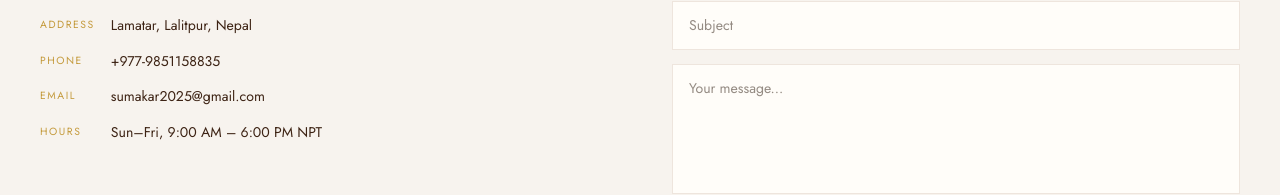
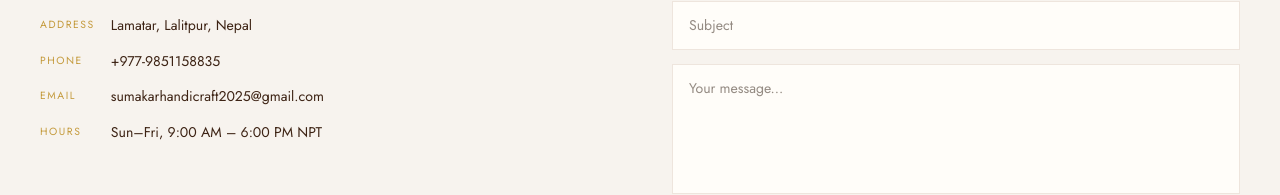
Before and after one commit to Krishaldon/sumakarhandicraftandpashminaprocess, a Next.js app: page / in a window 1280 px wide. Shown: the part 3845-4040 px from the top of the page. Built offline with nearby package versions, Linux system fonts and the light colour scheme; a web font is replaced by a local one.

Commit message:
Change gmail to sumakarhandicraft2025@gmail.com

```diff
--- a/app/page.js
+++ b/app/page.js
@@ -261,7 +261,7 @@ export default function Home() {
             <p style={{ color: "var(--muted)", fontWeight: 300, lineHeight: 1.8, marginBottom: "1.5rem", fontSize: "0.92rem" }}>We welcome retail customers, wholesale buyers, and custom orders. Send us a message and we will get back to you within 24 hours.</p>
             <div className="contact-detail"><span className="contact-label">Address</span><span className="contact-val">Lamatar, Lalitpur, Nepal</span></div>
             <div className="contact-detail"><span className="contact-label">Phone</span><span className="contact-val">+977-9851158835</span></div>
-            <div className="contact-detail"><span className="contact-label">Email</span><span className="contact-val">sumakar2025@gmail.com</span></div>
+            <div className="contact-detail"><span className="contact-label">Email</span><span className="contact-val">sumakarhandicraft2025@gmail.com</span></div>
             <div className="contact-detail"><span className="contact-label">Hours</span><span className="contact-val">Sun–Fri, 9:00 AM – 6:00 PM NPT</span></div>
           </div>
           <div className="contact-form">
```
